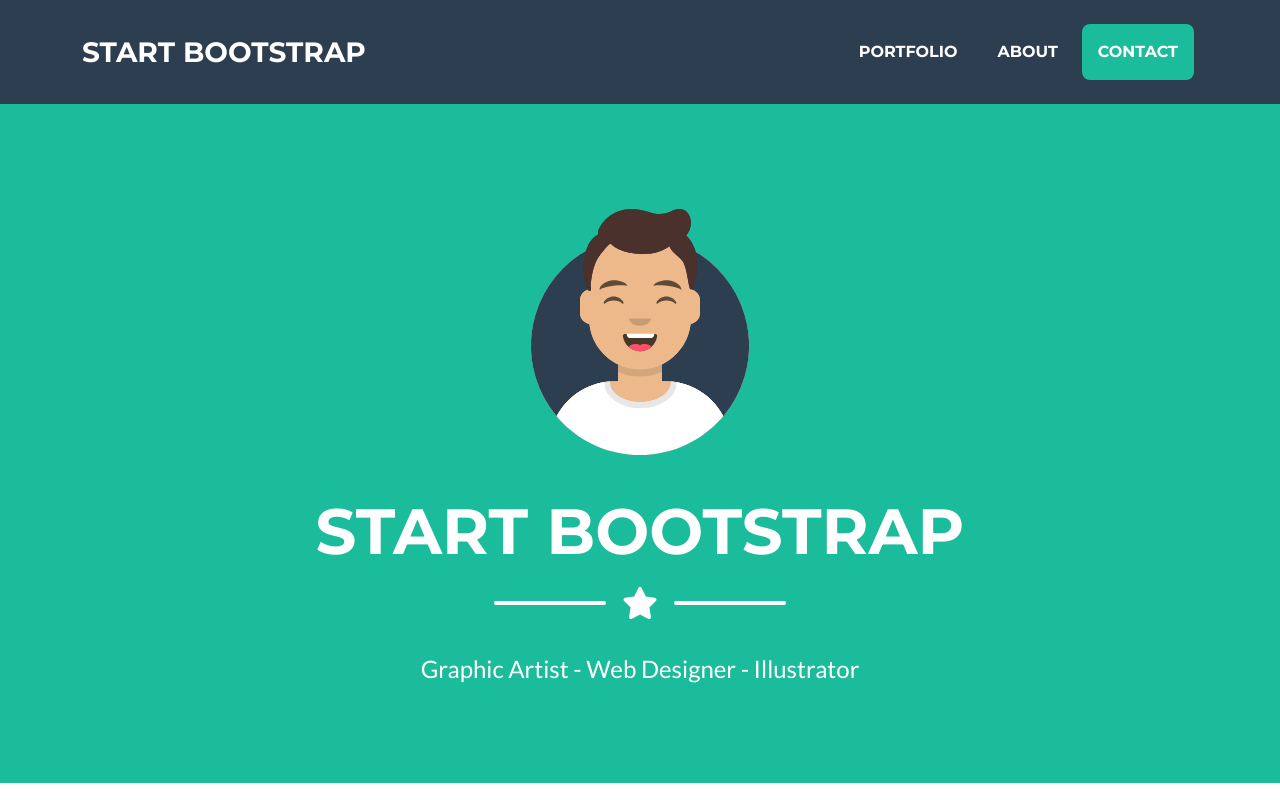
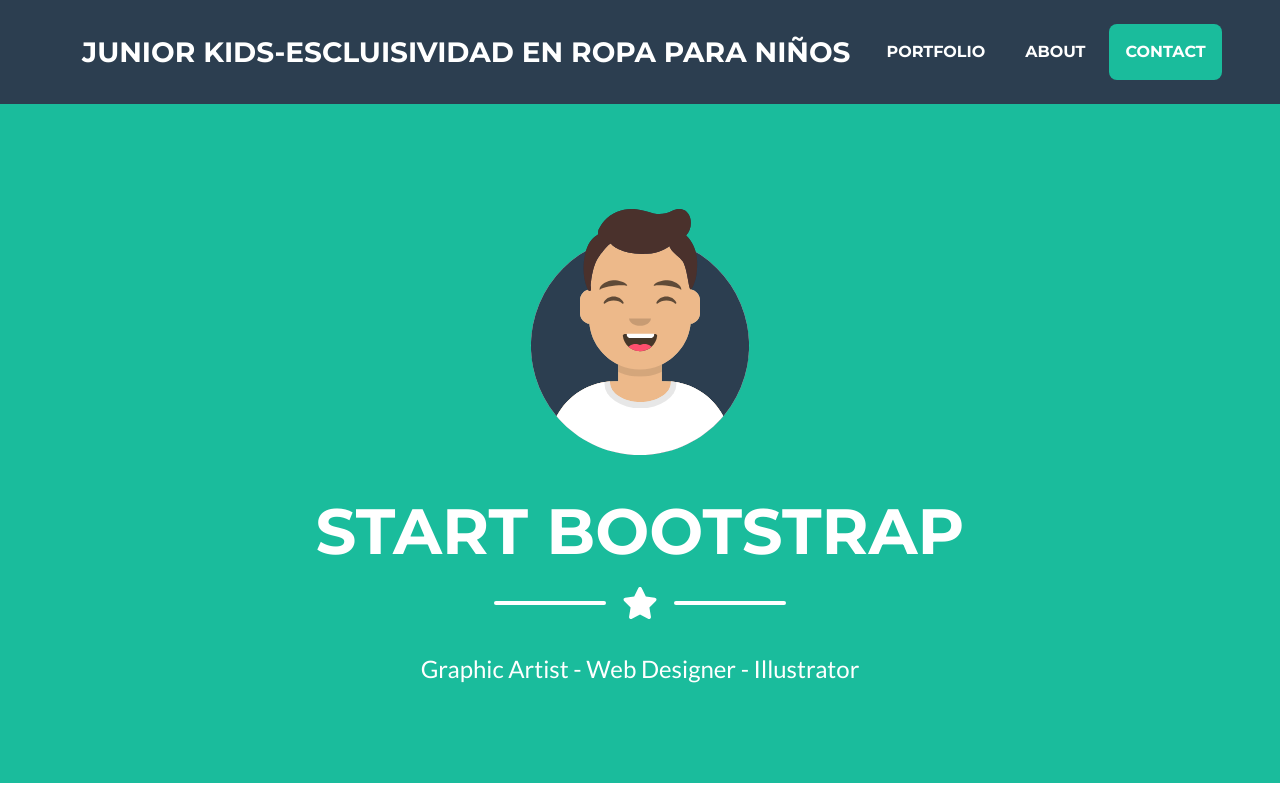
Before and after one commit to Juniorfabian/juniorkids, a plain HTML site: page index.html in a window 1280 px wide. Shown: the top 800 px of the page. Drawn offline with nearby package versions, Linux system fonts and the light colour scheme.

Commit message:
Update index.html

```diff
--- a/index.html
+++ b/index.html
@@ -20,7 +20,7 @@
         <!-- Navigation-->
         <nav class="navbar navbar-expand-lg bg-secondary text-uppercase fixed-top" id="mainNav">
             <div class="container">
-                <a class="navbar-brand" href="#page-top">Start Bootstrap</a>
+                <a class="navbar-brand" href="#page-top">Junior Kids-Escluisividad en Ropa para niños</a>
                 <button class="navbar-toggler text-uppercase font-weight-bold bg-primary text-white rounded" type="button" data-bs-toggle="collapse" data-bs-target="#navbarResponsive" aria-controls="navbarResponsive" aria-expanded="false" aria-label="Toggle navigation">
                     Menu
                     <i class="fas fa-bars"></i>
```
